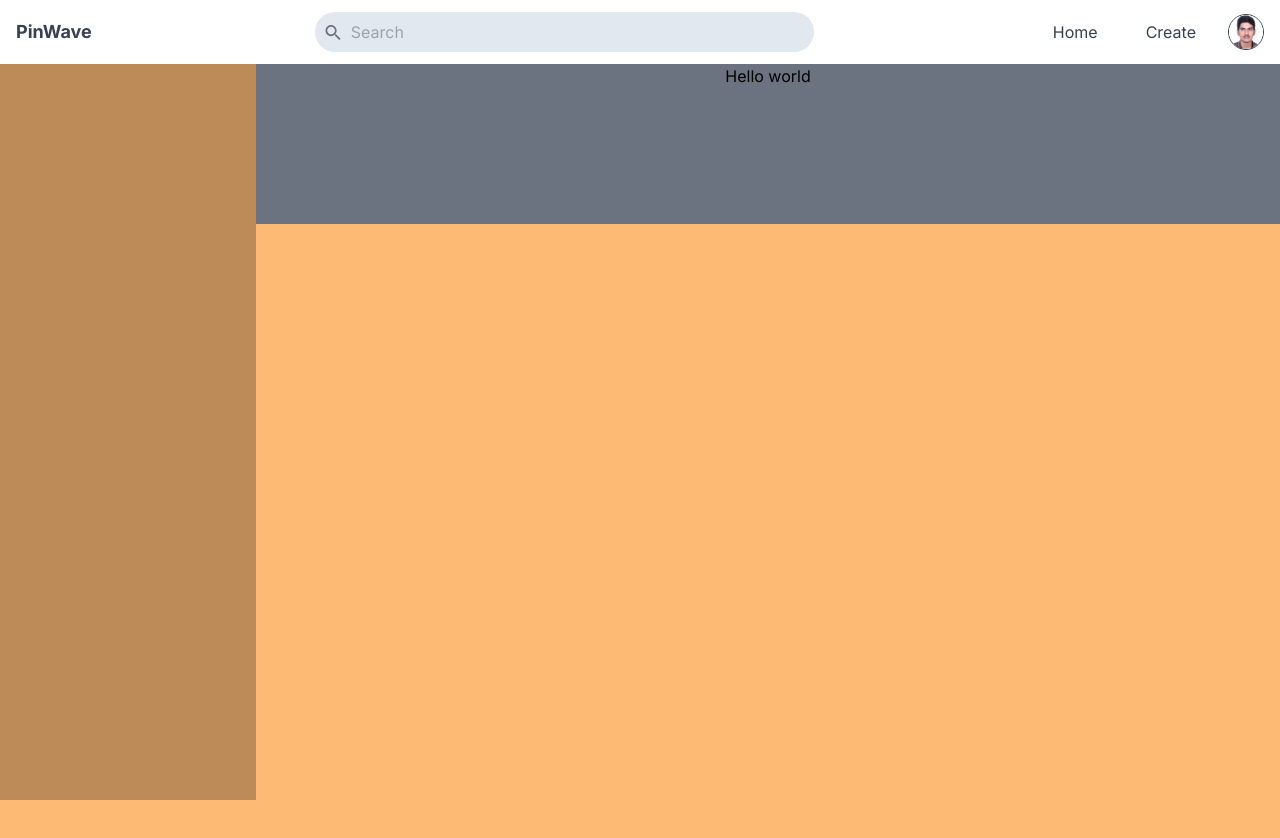
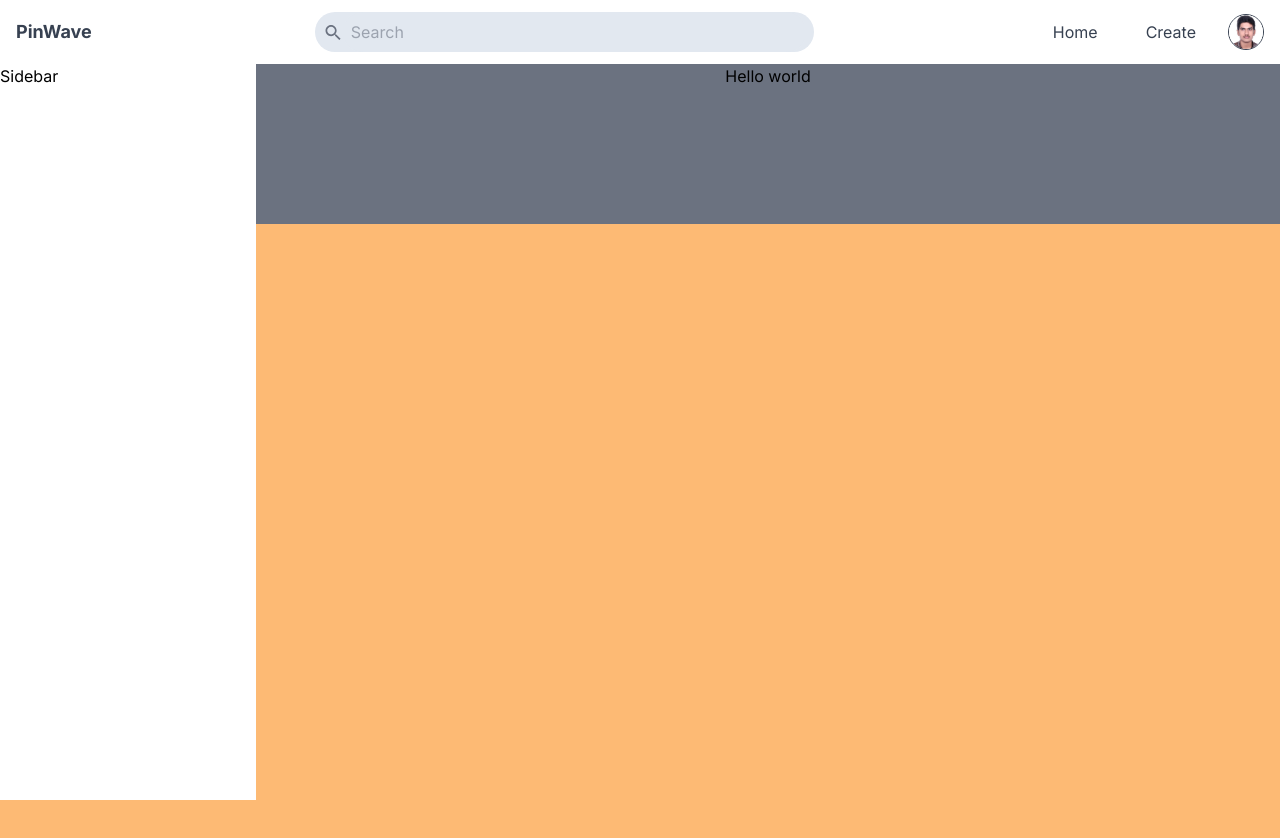
Before and after one commit to anoopraju31/pinwave, a Next.js app: page / in a window 1280 px wide. Shown: the top 838 px of the page. Built offline with nearby package versions, Linux system fonts and the light colour scheme.

Commit message:
Toggle button change

```diff
--- a/src/components/Navbar.tsx
+++ b/src/components/Navbar.tsx
@@ -2,12 +2,14 @@
 
 import Link from 'next/link'
 import { RxHamburgerMenu } from 'react-icons/rx'
+import { AiOutlineClose } from 'react-icons/ai'
 import { NavLink, ProfileButton, SearchBar } from '.'
-import { useAppDispatch } from '@/store'
+import { useAppDispatch, useAppSelector } from '@/store'
 import { toggle } from '@/features/sidebarToggleSlice'
 
 const Navbar = () => {
 	const dispatch = useAppDispatch()
+	const sidebarToggle = useAppSelector((state) => state.sidebarToggle)
 
 	const toggleSideBar = () => {
 		dispatch(toggle())
@@ -30,9 +32,13 @@ const Navbar = () => {
 			</div>
 
 			<div
-				className='block lg:hidden text-lg font-bold'
+				className='flex lg:hidden w-9 h-9 justify-center items-center rounded-full hover:bg-slate-400 transition-colors duration-300'
 				onClick={toggleSideBar}>
-				<RxHamburgerMenu size={22} />
+				{sidebarToggle ? (
+					<AiOutlineClose size={22} />
+				) : (
+					<RxHamburgerMenu size={22} />
+				)}
 			</div>
 		</header>
 	)
--- a/src/components/Sidebar.tsx
+++ b/src/components/Sidebar.tsx
@@ -8,8 +8,8 @@ const Sidebar = () => {
 	return (
 		<div
 			className={`w-full sm:w-64 h-[var(--sidebar-height)] z-50 fixed lg:sticky top-16 ${
-				sidebarToggle ? 'left-0' : '-left-64'
-			} bg-black opacity-25`}>
+				sidebarToggle ? 'left-0' : '-left-[100vw]'
+			} bg-white`}>
 			Sidebar
 		</div>
 	)
```
